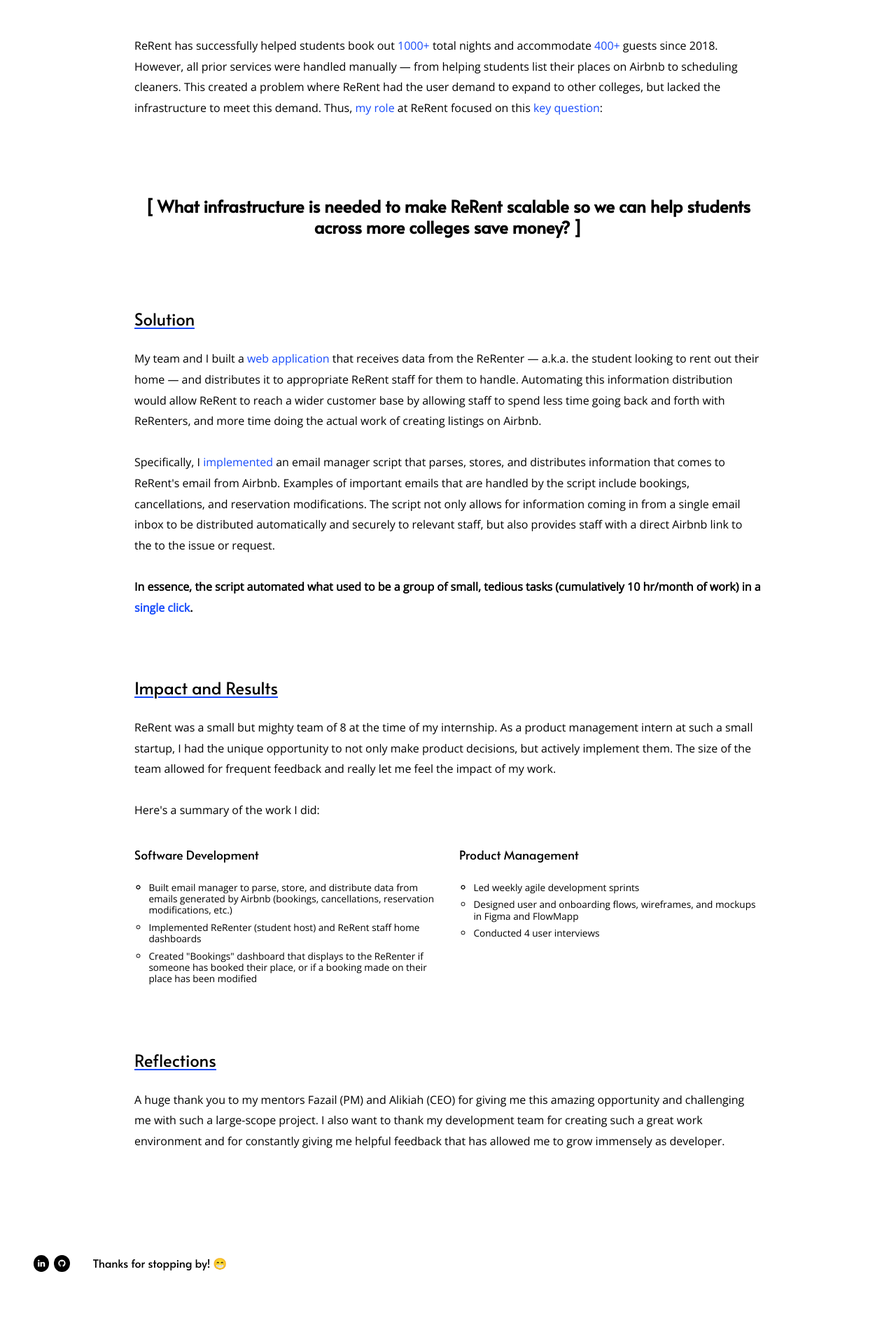
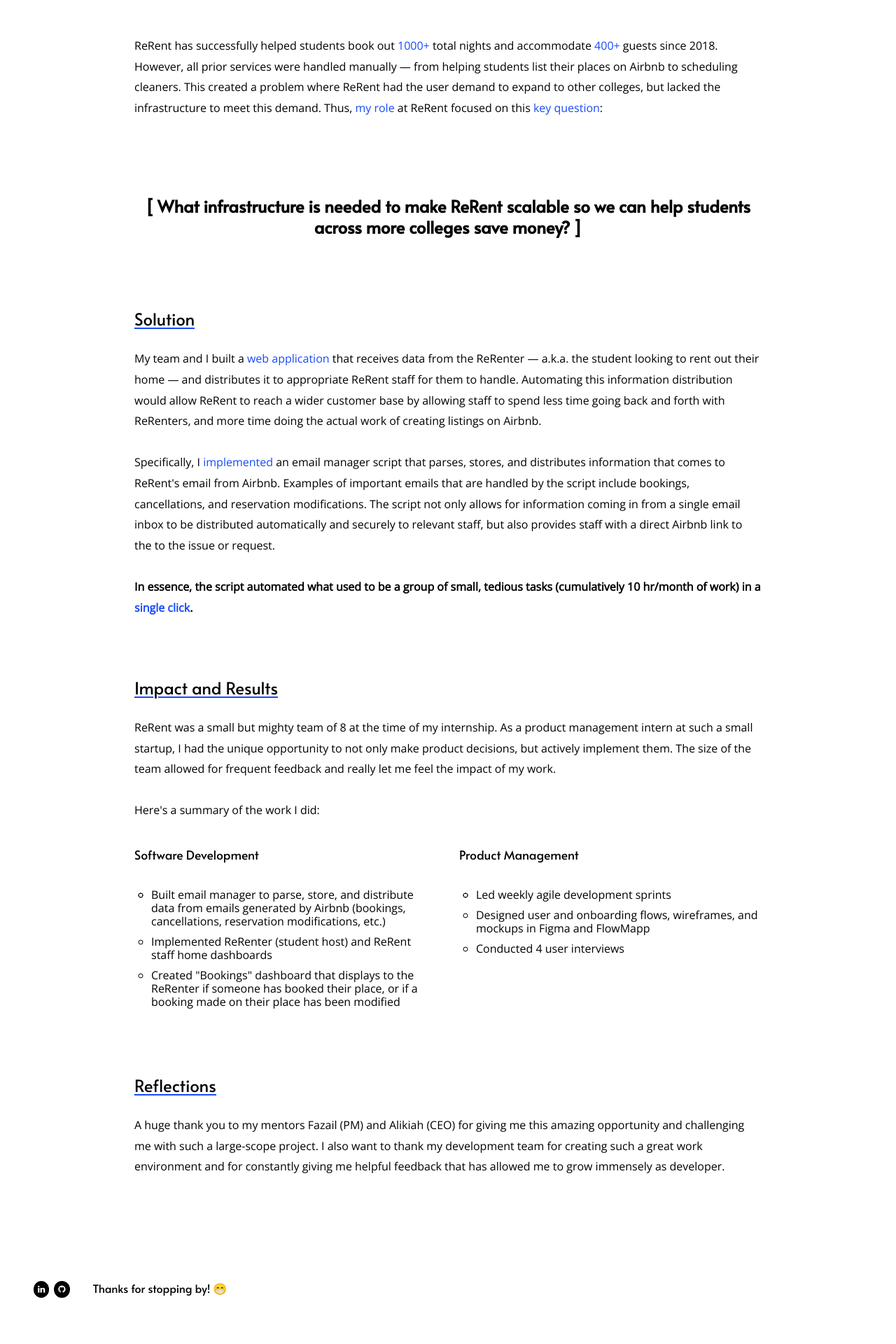
Before and after one commit to ashleyyqin/ashleyyqin.github.io, a Jekyll site: the page built from pages/rerent.html, in a window 1280 px wide. Shown: the part 953-2873 px from the top of the page at 70% size. Built offline with Jekyll 4.4.1, drawn with Linux system fonts in a browser that asks for light colours; a script that is not in the unit is left out; before the commit the page ends 2836 px from its top, so only the background shows below that.

Commit message:
final touches

```diff
--- a/pages/rerent.html
+++ b/pages/rerent.html
@@ -74,9 +74,11 @@
                             the issue or request.
                             <br>
                             <br>
-                            <span style="font-weight: 900">In essence, the script automated what used to be a group of small, tedious tasks
+                            <strong>
+                                <span style="font-weight: 900">In essence, the script automated what used to be a group of small, tedious tasks
                             (cumulatively
                                 10 hr/month of work) in a <span class="blue">single click</span>.</span>
+                            </strong>
                         </p>
                     </div>
                 </article>
@@ -147,7 +149,7 @@
                     <div style="display: grid;grid-template-columns: repeat(auto-fit, minmax(10rem, 1fr));width: 100%;grid-column-gap: 2em;grid-row-gap: 2em;">
                         <div>
                             <p style="font-size: 110%">Software Development</p>
-                            <ul style="font-family: 'Open Sans', sans-serif; font-size: 85%; margin-left: 1.5em; line-height: 2">
+                            <ul style="font-family: 'Open Sans', sans-serif; font-size: 100%; margin-left: 1.5em; line-height: 3">
                                 <li>
                                     Built email manager to parse, store, and distribute data from emails generated by Airbnb (bookings,
                                     cancellations, reservation modifications, etc.)
@@ -163,7 +165,7 @@
                         </div>
                         <div>
                             <p style="font-size: 110%">Product Management</p>
-                            <ul style="font-family: 'Open Sans', sans-serif; font-size: 85%; margin-left: 1.5em; line-height: 2">
+                            <ul style="font-family: 'Open Sans', sans-serif; font-size: 100%; margin-left: 1.5em; line-height: 3">
                                 <li>
                                     Led weekly agile development sprints
                                 </li>
```
